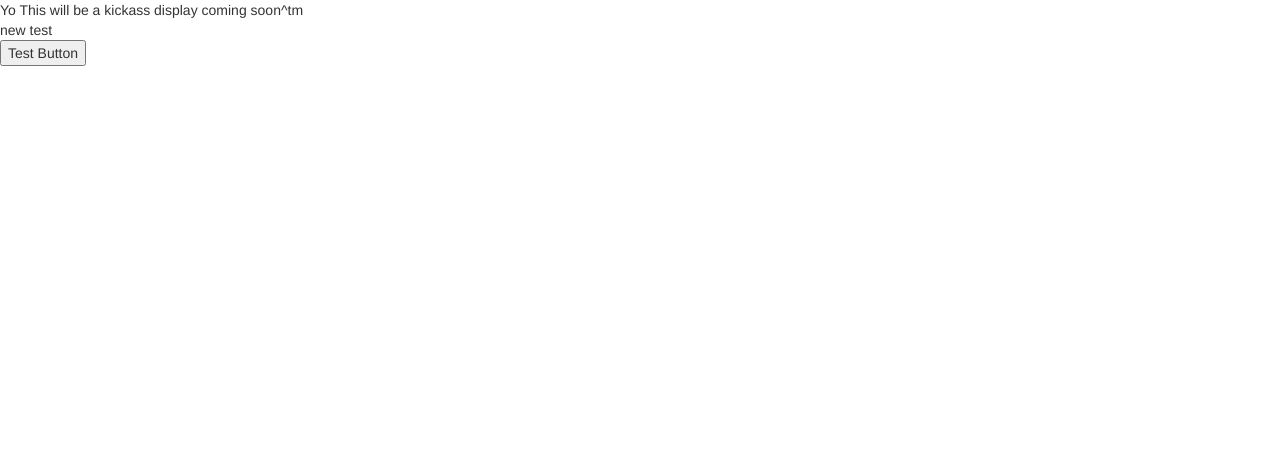
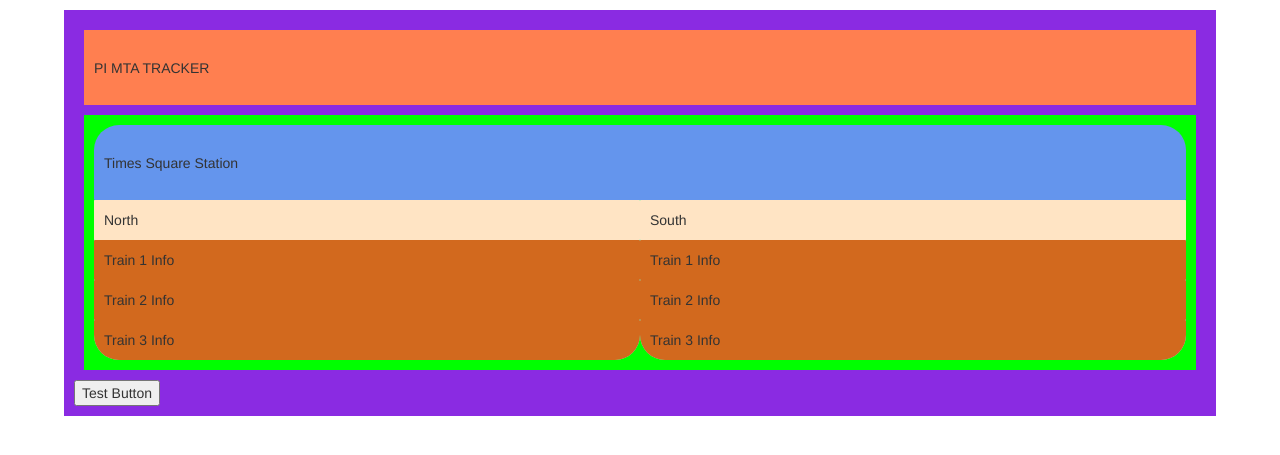
Before and after one commit to lucasoskorep/pi-mta-sign, a Flask app: page / in a window 1280 px wide. Shown: the top 455 px of the page. Run offline with Flask 2, Linux system fonts and the light colour scheme; parts of the project's set-up code (start-up, migrations or seed data) failed here and were passed over; some libraries are stand-ins or nearby versions.

Commit message:
Basic Website Design

```diff
--- a/mta_manager/mta.py
+++ b/mta_manager/mta.py
@@ -10,7 +10,7 @@
 
 class MTA(object):
     def __init__(self, api_key: str, train_lines, station_ids, timing_callbacks=None, alert_callbacks=None,
-                 endpoints_file="./endpoints.json", callback_frequency=5, max_arrival_time=30):
+                 endpoints_file="./endpoints.json", callback_frequency=10, max_arrival_time=30):
         self.header = {
             "x-api-key": api_key
         }
--- a/server.py
+++ b/server.py
@@ -24,6 +24,9 @@
         subway_data
     )
 
+@app.route("/stops", methods=["GET"])
+def get_routes():
+    return jsonify()
 
 if __name__ == "__main__":
     api_key = os.getenv('MTA_API_KEY', '')
@@ -62,7 +65,7 @@
     for t in threads:
         t.start()
 
-    app.run("0.0.0.0", port=5000)
+    app.run("0.0.0.0", port=5000, debug=True)
     # Wait for all threads to complete
     for t in threads:
         t.join()
--- a/templates/layouts/index.html
+++ b/templates/layouts/index.html
@@ -10,19 +10,32 @@
 </head>
 
 <body>
-Yo This will be a kickass display coming soon^tm
-<br>
-<span>
-    new test
-</span>
-<br>
-<span>
+<div id="main_div">
+    <div id="header_div">
+        <span>PI MTA TRACKER</span>
+    </div>
+    <div class="station_div">
+        <div class="station_header">
+            <span>Times Square Station</span>
+        </div>
+        <div class="direction_div">
+            <div class="direction_header"> North</div>
+            <div>Train 1 Info</div>
+            <div>Train 2 Info</div>
+            <div>Train 3 Info</div>
+        </div>
+        <div class="direction_div">
+            <div class="direction_header"> South</div>
+            <div>Train 1 Info</div>
+            <div>Train 2 Info</div>
+            <div>Train 3 Info</div>
+        </div>
+    </div>
+
+
     <button id="test_button">Test Button</button>
-</span>
-<br>
-<span id="result">
-
-</span>
+    <span id="result"></span>
+</div>
 
 <footer>
     <script src="https://maxcdn.bootstrapcdn.com/bootstrap/3.3.7/js/bootstrap.min.js"></script>
--- /dev/null
+++ b/templates/static/css/style.css
@@ -0,0 +1,80 @@
+
+#main_div {
+    margin: 10px;
+    width: 90%;
+    position: absolute;
+    left: 50%;
+    margin-left: -45%;
+    min-width: 500px;
+    background-color: blueviolet;
+    padding: 10px;
+}
+
+#test_span {
+    background-color: blue;
+}
+
+#header_div {
+    height: 75px;
+    margin: 10px;
+    padding: 10px;
+    display: flex;
+    background-color: coral;
+}
+
+.station_div {
+    display: block;
+    overflow: auto;
+    margin: 10px;
+    padding: 10px;
+
+    background-color: lime;
+}
+
+.station_header {
+    height: 75px;
+    padding: 10px;
+
+    border-radius: 25px 25px 1px 1px;
+    display: flex;
+    background-color: cornflowerblue;
+}
+
+.direction_div {
+    height: 50%;
+    width: 50%;
+    float: left;
+    border-radius: 1px 1px 25px 25px;
+    background-color: aquamarine;
+
+}
+
+.direction_div div {
+    padding: 10px;
+    /*margin: 10px;*/
+    border-radius: 1px;
+    background-color: chocolate;
+}
+
+/*.direction_div div:first-child{*/
+/*    border-radius: 25px 25px 1px 1px;*/
+/*}*/
+
+.direction_div div:last-child {
+    border-radius: 1px 1px 25px 25px;
+}
+
+.direction_header {
+    background-color: bisque !important;
+    /*border-radius: 1px;*/
+}
+
+/*div {*/
+/*    border-radius: 25px;*/
+/*}*/
+
+span {
+    display: inline-flex;
+    vertical-align: middle;
+    align-items: center;
+}
```
Also changed, not shown: test_closures.py (added, +7 -0 lines).
